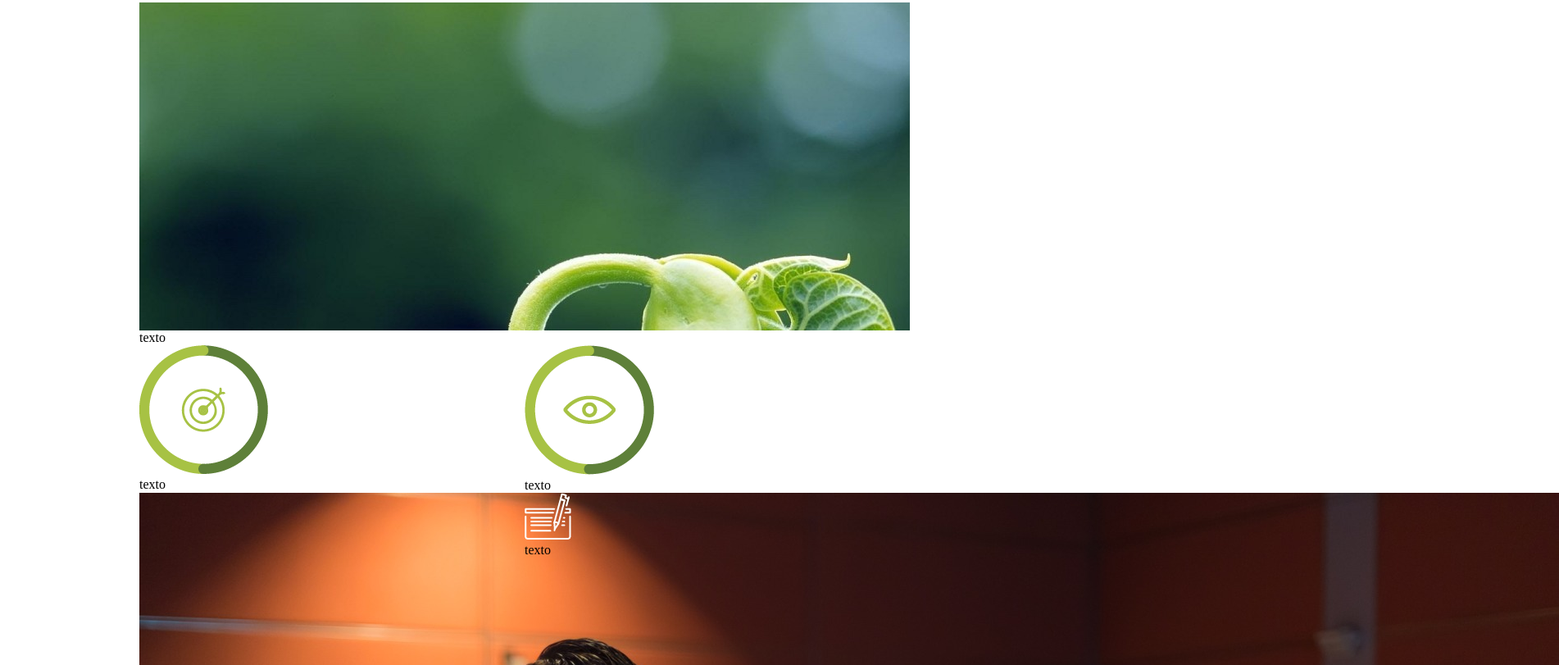
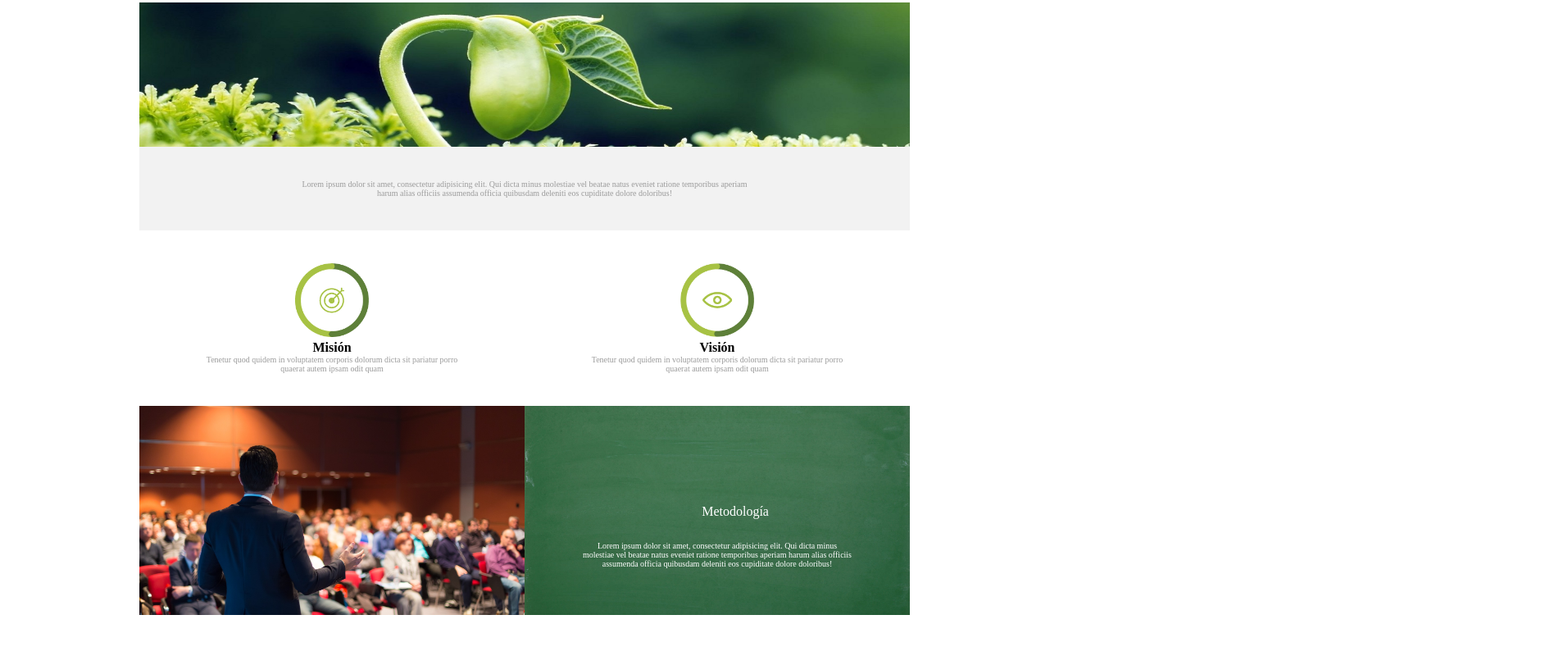
Before and after one commit to Sandra-Luque/E-comunidad--trabajo-grupal, a plain HTML site: page index.html in a window 1280 px wide. Shown: the part 77-888 px from the top of the page at 82% size, 1902 px wide, since content can reach past the window. Drawn offline with Linux system fonts and the light colour scheme.

Commit message:
avance :)

```diff
--- a/css/main.css
+++ b/css/main.css
@@ -36,10 +36,89 @@ header
 /*--------------------------------------------------
 Nosotros
 ----------------------------------------------------*/
-.Nosotros .img-banner{
-	background-image: url(../img/semilla.jpg);
-	height: 400px;
+.cont-img-b{
+	height: 176px;
+    overflow: hidden;
+    position: relative;
 }
+.img-banner{
+	width: 100%;
+    height: 318px;
+    background: url(../img/semilla.jpg);
+    background-repeat: no-repeat;
+    background-size: 100% 145%;
+    position: absolute;
+    top: -142px;
+}
+.text-banner{
+	padding: 40px 190px;
+    text-align: center;
+    color: #9b9b9b;
+    font-size: 10px;
+    background: #f2f2f2;
+}
+.fila-nost{
+	text-align: center;
+	margin-left: 0px;
+}
+
+.fila-nost .col-6 img{
+	position: relative;
+    padding: 40px 40px 0 40px;
+    height: 130px;
+}
+.text-v-m{
+	text-align: center;
+    color: #9b9b9b;
+    font-size: 10px;
+    margin-left: 60px;
+    margin-right: 60px;
+    margin-bottom: 40px;
+}
+
+.cont-metodo{
+	height: 255px;
+	overflow: hidden;
+}
+.cont-metodo{
+	position: relative;
+	text-align: center;
+}
+ .metodo,.metodologia{
+ 	position: absolute;
+ 	width: 50%;
+ 	height: 300px;
+ }
+.metodo img,.metodologia .m-fondo{
+	width: 100%;
+}
+.metodologia{
+	left: 50%;
+}
+.metodologia .ico-metod{
+	position: absolute;
+	top: 60px;
+    width: 35px;
+}
+.metodologia p{
+	position: absolute;
+	top: 40%;
+    left: 46%;
+    color: #fff;
+}
+.metodologia .text-metod{
+	position: absolute;
+    font-size: 10px;
+    top: 55%;
+    left: 0;
+    color: #fff;
+    padding: 0 70px;
+}
+/*--------------------------------------------------
+Sevicios
+----------------------------------------------------*/
+
+
 .Servicios{
 	text-align: center;
 	margin: 100px 100px;
--- a/index.html
+++ b/index.html
@@ -21,32 +21,44 @@
 			</ul>
 		</div>
 		<!--inicio nosotros-->
+		<section>
 			<div class="Nosotros">
-			<div class="img-banner">
+				<div class="cont-img-b">
+					<div class="img-banner"></div>
 				</div>
-			<div>
-				<p>texto</p>
+
+				<div class="text-banner">
+					<p>Lorem ipsum dolor sit amet, consectetur adipisicing elit. Qui dicta minus molestiae vel beatae natus eveniet ratione temporibus aperiam harum alias officiis assumenda officia quibusdam deleniti eos cupiditate dolore doloribus!</p>
 				</div>
-			<div class="row">
+				<div class="row fila-nost">
 				<div class="col-6">
 					<img src="img/iconos/mision/mision.png">
-					<p>texto</p>
+					<p><b>Misión</b></p>
+					<p class="text-v-m">Tenetur quod quidem in voluptatem corporis dolorum dicta sit pariatur porro quaerat autem ipsam odit quam </p>
 				</div>
 				<div class="col-6">
 					<img src="img/iconos/mision/vision.png">
-					<p>texto</p>
+					<p><b>Visión</b></p>
+					<p class="text-v-m">Tenetur quod quidem in voluptatem corporis dolorum dicta sit pariatur porro quaerat autem ipsam odit quam</p>
 				</div>
 				</div>
-			<div class="row">
-				<div class="col-6">
+
+				<div class="cont-metodo ">
+					<div class="cont-img">
+					<div class="metodo ">
 						<img src="img/metodo.JPG">
 					</div>
-				<div class="col-6">
-					<img src="img/iconos/metodologia-icon.png">
-					<p>texto</p>
+
+						<div class="metodologia">
+					<img class="m-fondo" src="img/fondo.jpg">
+					<img class="ico-metod" src="img/iconos/metodologia-icon.png">
+					<p>Metodología</p>
+					<p class="text-metod">Lorem ipsum dolor sit amet, consectetur adipisicing elit. Qui dicta minus molestiae vel beatae natus eveniet ratione temporibus aperiam harum alias officiis assumenda officia quibusdam deleniti eos cupiditate dolore doloribus!</p>
 						</div>
 					</div>
 				</div>
+			</div>
+		</section>
 		<!--fin nosotros-->
 
 		<!--inicio servicios-->
```
Lines whose indentation alone changed are shown as unchanged.
